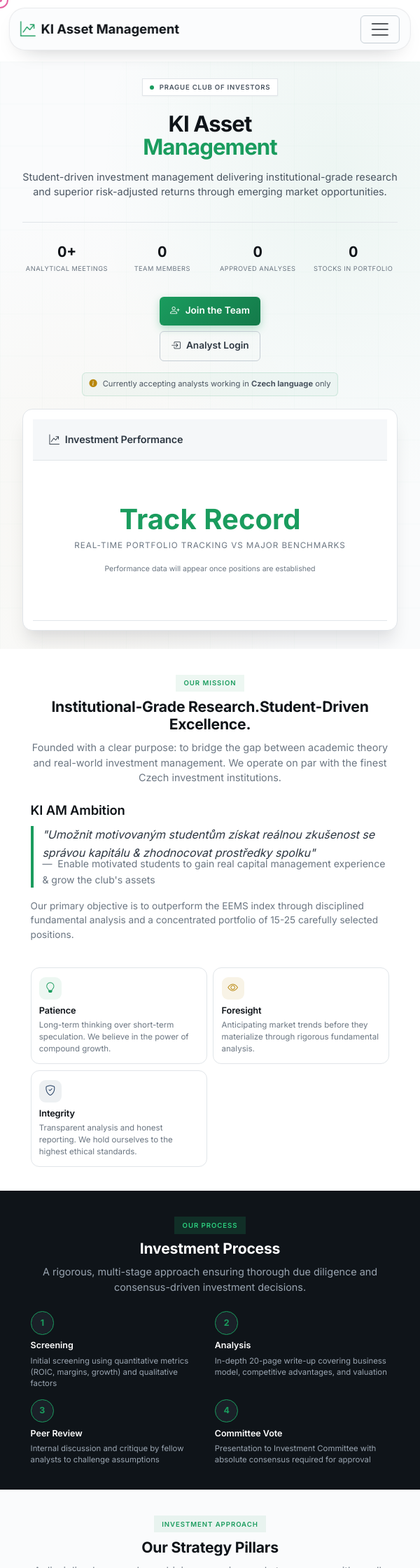
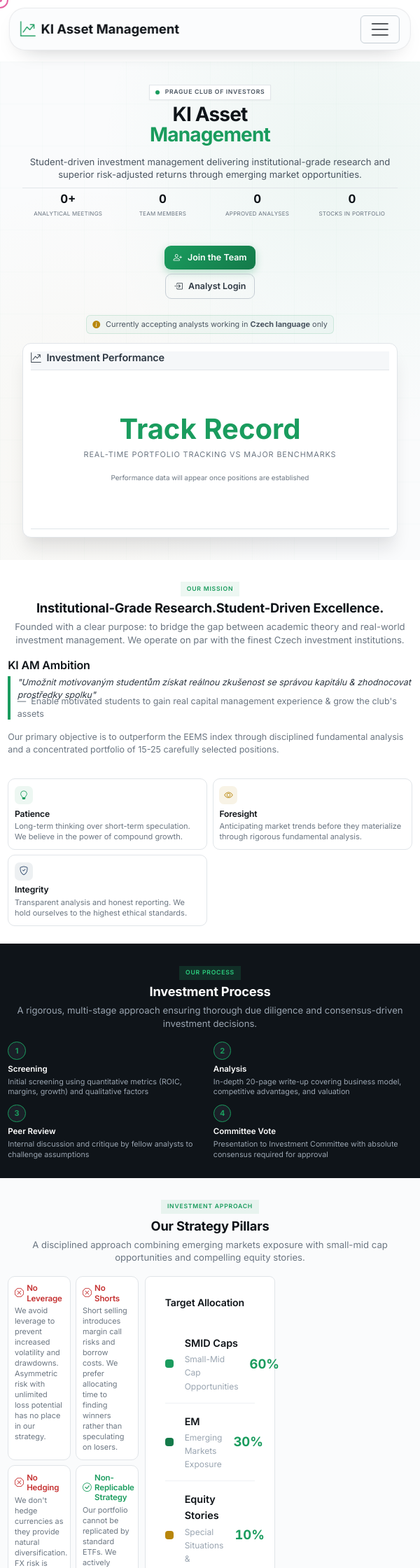
Before and after one commit to havliksimon/ki-asset-management, a Flask app: page / in a window 600 px wide. Shown: the top 2240 px of the page at 70% size. Run offline with Flask 3, Linux system fonts and the light colour scheme; data comes from the database, SQL or seed files in the repository; data that the repository does not hold is empty; some libraries are stand-ins or nearby versions.

Commit message:
mobile: compact pass + 56x smaller team photo
- second density pass on mobile.css: 3-up risk tiles and perk/universe cards,
  one-row hero stats and stat strip, small buttons (.btn 0.76rem), tighter
  line-heights; landing page at 390px: 16091px -> 7578px (~9 screens)
- team-member.png was 5.0MB served raw to phones -> 89KB JPEG at 900px
  (ffmpeg, q3), lazy + async decoded
- desktop untouched: every rule sits inside max-width:767.98px

```diff
--- a/app/static/css/mobile.css
+++ b/app/static/css/mobile.css
@@ -1,16 +1,20 @@
 /* =====================================================================
-   mobile.css — phone density layer
+   mobile.css — phone density layer  (phones ONLY; desktop is untouched)
    ---------------------------------------------------------------------
-   Loaded AFTER style.css. Everything here is inside `max-width` media
-   queries, so desktop rendering (>= 992px) is untouched by design.
+   Loaded after style.css. Everything visual lives inside max-width media
+   queries, so >= 992px renders exactly as before.
 
-   Purpose (2026-10-12): the landing page was 16,091px tall at 390px
-   (~19 screens) because every card grid collapsed to one column and
-   sections kept 64px paddings. This layer packs the same content into
-   two-column card grids, halves the vertical rhythm, tightens the type
-   scale, replaces the PDF <iframe> (iOS Safari shows only page 1 of an
-   inline PDF) with an explicit "open the PDF" action, and re-enables the
-   jump-to-section menu that used to be hidden on phones.
+   Goal: compact. The phone landing page was 16,091px tall at 390px
+   (~19 screens) because every card grid collapsed to one column, sections
+   kept 64px paddings, buttons were sized for a desktop hero, and the
+   featured-research PDF was an <iframe> — which iOS Safari cannot scroll
+   (it shows page 1 and stops).
+
+   Rules of the layer:
+     * two- and three-up grids instead of one card per row
+     * small buttons, tight line-heights, small type
+     * no decorative empty space: halved section rhythm, small gaps
+     * jump-to-section menu stays available on phones
    ===================================================================== */
 
 /* Desktop/tablet: the tap-through PDF card is phone-only. */
@@ -21,235 +25,301 @@
 @media (max-width: 767.98px) {
     /* ---------- vertical rhythm ---------- */
     :root {
-        --section-padding: 2.15rem;
+        --section-padding: 1.6rem;
     }
 
     .container {
-        padding-left: 0.85rem;
-        padding-right: 0.85rem;
+        padding-left: 0.7rem;
+        padding-right: 0.7rem;
+        max-width: none;
+    }
+
+    .row {
+        --bs-gutter-x: 0.55rem;
+        --bs-gutter-y: 0.55rem;
     }
 
     .section-header {
         max-width: none;
-        margin-bottom: 1.5rem;
+        margin-bottom: 1.05rem;
     }
 
     .section-label {
-        font-size: 0.6rem;
-        padding: 0.28rem 0.7rem;
-        margin-bottom: 0.55rem;
-        letter-spacing: 0.1em;
+        font-size: 0.54rem;
+        padding: 0.2rem 0.55rem;
+        margin-bottom: 0.4rem;
+        letter-spacing: 0.09em;
     }
 
+    /* Headlines: keep them from eating a full line on a narrow screen. */
     .section-title {
-        font-size: 1.32rem;
-        line-height: 1.22;
-        margin-bottom: 0.55rem;
+        font-size: 1.14rem;
+        line-height: 1.18;
+        margin-bottom: 0.4rem;
     }
 
-    /* a <br> inside a headline wastes a whole line on a narrow screen */
     .section-title br {
         display: none;
     }
 
     .section-subtitle {
-        font-size: 0.9rem;
-        line-height: 1.5;
+        font-size: 0.82rem;
+        line-height: 1.42;
+    }
+
+    /* ---------- generic buttons: small, no giant tap slabs ---------- */
+    .btn {
+        font-size: 0.76rem;
+        padding: 0.3rem 0.6rem;
+        border-radius: 8px;
+    }
+
+    .btn-sm {
+        font-size: 0.7rem;
+        padding: 0.22rem 0.5rem;
     }
 
     /* ---------- hero ---------- */
     .hero-section {
-        padding: 1.35rem 0 1.6rem;
+        padding: 0.9rem 0 1.1rem;
     }
 
     .hero-corporate {
-        gap: 1.15rem;
+        gap: 0.8rem;
     }
 
     .hero-title {
-        font-size: 1.95rem;
-        line-height: 1.06;
+        font-size: 1.75rem;
+        line-height: 1.02;
     }
 
     .hero-badge {
-        font-size: 0.6rem;
-        padding: 0.25rem 0.62rem;
+        font-size: 0.54rem;
+        padding: 0.18rem 0.5rem;
+        margin-bottom: 0.4rem;
     }
 
     .hero-subtitle {
-        font-size: 0.9rem;
-        line-height: 1.45;
+        font-size: 0.82rem;
+        line-height: 1.38;
+        margin-bottom: 0.6rem;
     }
 
+    /* four stats on one row — they are short numbers */
     .hero-stats-row {
-        gap: 0.5rem 0.6rem;
+        gap: 0.3rem;
+        padding: 0.45rem 0;
+        margin: 0.5rem 0;
     }
 
     .hero-stat-compact {
-        flex: 1 1 calc(25% - 0.6rem);
+        flex: 1 1 0;
+        min-width: 0;
         text-align: center;
     }
 
     .hero-stat-compact .value {
-        font-size: 1.3rem;
+        font-size: 1.05rem;
     }
 
     .hero-stat-compact .label {
-        font-size: 0.58rem;
+        font-size: 0.5rem;
+        letter-spacing: 0.03em;
     }
 
     .hero-cta {
-        gap: 0.5rem;
+        gap: 0.35rem;
+        margin-bottom: 0.4rem;
     }
 
     .btn-hero-primary,
     .btn-hero-secondary {
         max-width: none;
         width: auto;
-        padding: 0.6rem 0.95rem;
-        font-size: 0.85rem;
+        padding: 0.45rem 0.75rem;
+        font-size: 0.78rem;
+        border-radius: 9px;
     }
 
     .czech-note {
-        font-size: 0.7rem;
-        padding: 0.45rem 0.6rem;
+        font-size: 0.68rem;
+        line-height: 1.35;
+        padding: 0.35rem 0.5rem;
     }
 
     /* ---------- live performance panel ---------- */
     .performance-dashboard {
-        padding: 0.85rem;
-        border-radius: 14px;
+        padding: 0.7rem;
+        border-radius: 12px;
+    }
+
+    .performance-header {
+        padding: 0 0 0.5rem;
     }
 
     .performance-main {
-        padding: 0.75rem 0.15rem 0.9rem;
+        padding: 0.5rem 0.1rem 0.6rem;
     }
 
     .performance-main .return-value {
-        font-size: 2.05rem;
+        font-size: 1.8rem;
     }
 
     .performance-main .return-label {
-        font-size: 0.73rem;
+        font-size: 0.68rem;
     }
 
     .performance-main .return-meta {
-        font-size: 0.66rem;
+        font-size: 0.62rem;
     }
 
+    /* six risk tiles: 3 across, 2 rows */
     .risk-metrics {
-        grid-template-columns: repeat(2, minmax(0, 1fr));
-        gap: 0.35rem;
+        grid-template-columns: repeat(3, minmax(0, 1fr));
+        gap: 0.28rem;
     }
 
     .risk-metric {
-        padding: 0.5rem 0.4rem;
+        padding: 0.4rem 0.25rem;
+        border-radius: 8px;
     }
 
     .risk-metric .metric-label {
-        font-size: 0.56rem;
-        letter-spacing: 0.03em;
-        margin-bottom: 0.15rem;
+        font-size: 0.5rem;
+        letter-spacing: 0.02em;
+        margin-bottom: 0.1rem;
     }
 
     .risk-metric .metric-value {
-        font-size: 0.98rem;
+        font-size: 0.86rem;
     }
 
-    /* the tile label already carries the meaning on a phone */
     .risk-metric .metric-subtext {
         display: none;
     }
 
     .benchmark-comparison {
         grid-template-columns: repeat(3, minmax(0, 1fr));
-        gap: 0.4rem;
-        padding: 0.6rem 0.5rem;
+        gap: 0.3rem;
+        padding: 0.45rem 0.35rem;
     }
 
     .benchmark-item .benchmark-name {
-        font-size: 0.56rem;
+        font-size: 0.5rem;
     }
 
     .benchmark-item .benchmark-value {
-        font-size: 0.8rem;
+        font-size: 0.74rem;
     }
 
-    /* ---------- card grids: two per row ---------- */
+    /* ---------- card grids: two per row, small cards ---------- */
     .feature-grid,
     .strategy-grid,
     .risk-grid,
-    .team-grid,
-    .universe-grid {
+    .team-grid {
         grid-template-columns: repeat(2, minmax(0, 1fr));
-        gap: 0.55rem;
+        gap: 0.45rem;
     }
 
     .feature-card,
     .strategy-card,
     .risk-card {
-        padding: 0.8rem 0.7rem;
-        border-radius: 12px;
+        padding: 0.6rem 0.55rem;
+        border-radius: 10px;
     }
 
     .feature-icon {
-        width: 32px;
-        height: 32px;
-        font-size: 0.92rem;
-        margin-bottom: 0.5rem;
-        border-radius: 9px;
+        width: 26px;
+        height: 26px;
+        font-size: 0.78rem;
+        margin-bottom: 0.35rem;
+        border-radius: 7px;
     }
 
     .feature-title {
-        font-size: 0.8rem;
-        margin-bottom: 0.28rem;
+        font-size: 0.76rem;
+        margin-bottom: 0.2rem;
     }
 
     .feature-text {
-        font-size: 0.72rem;
-        line-height: 1.45;
+        font-size: 0.69rem;
+        line-height: 1.38;
     }
 
     .strategy-card h4 {
-        font-size: 0.77rem;
-        gap: 0.35rem;
-        margin-bottom: 0.28rem;
+        font-size: 0.72rem;
+        gap: 0.28rem;
+        margin-bottom: 0.2rem;
     }
 
     .strategy-card h4 i {
-        font-size: 0.88rem;
+        font-size: 0.8rem;
     }
 
     .strategy-card p {
-        font-size: 0.71rem;
-        line-height: 1.45;
+        font-size: 0.68rem;
+        line-height: 1.38;
     }
 
     .risk-card .risk-header {
-        gap: 0.4rem;
-        margin-bottom: 0.4rem;
+        gap: 0.3rem;
+        margin-bottom: 0.3rem;
     }
 
     .risk-card .risk-icon {
-        width: 26px;
-        height: 26px;
+        width: 22px;
+        height: 22px;
+        font-size: 0.66rem;
+    }
+
+    .risk-card .risk-title {
         font-size: 0.72rem;
     }
 
-    .risk-card .risk-title {
-        font-size: 0.77rem;
+    .risk-card .risk-desc {
+        font-size: 0.68rem;
+        line-height: 1.38;
     }
 
-    .risk-card .risk-desc {
-        font-size: 0.71rem;
-        line-height: 1.45;
+    /* ---------- bootstrap scaffolding: two-up, or three-up when tiny ---------- */
+    /* Bootstrap collapses .col-md-4 / .col-lg-6 to 100% below 768px, which turned
+       every three-card row into three full-width cards. */
+    #universe .row > [class*="col-"],
+    .perks-section .row > .col-md-4,
+    #strategy .row > [class*="col-"] {
+        flex: 0 0 33.3333%;
+        max-width: 33.3333%;
     }
 
-    /* ---------- investment process: 2x2 instead of 4 stacked rows ---------- */
+    .perk-card {
+        padding: 0.6rem 0.5rem;
+        border-radius: 10px;
+    }
+
+    .perk-icon {
+        width: 26px;
+        height: 26px;
+        font-size: 0.78rem;
+        margin-bottom: 0.35rem;
+        border-radius: 7px;
+    }
+
+    .perk-card h4 {
+        font-size: 0.74rem;
+        margin-bottom: 0.18rem;
+    }
+
+    .perk-card p {
+        font-size: 0.67rem;
+        line-height: 1.36;
+        margin: 0;
+    }
+
+    /* ---------- investment process: 4 across in one row ---------- */
     .process-flow {
         display: grid;
         grid-template-columns: repeat(2, minmax(0, 1fr));
-        gap: 0.85rem;
+        gap: 0.6rem;
         max-width: none;
     }
 
@@ -259,146 +329,103 @@
     }
 
     .process-step .step-number {
-        width: 2.1rem;
-        height: 2.1rem;
-        font-size: 0.78rem;
-        margin: 0 0 0.35rem;
+        width: 1.6rem;
+        height: 1.6rem;
+        font-size: 0.68rem;
+        margin: 0 0 0.25rem;
         border-width: 1px;
     }
 
     .process-step .step-title {
-        font-size: 0.78rem;
-        margin-bottom: 0.2rem;
+        font-size: 0.72rem;
+        margin-bottom: 0.15rem;
     }
 
     .process-step .step-desc {
-        font-size: 0.71rem;
-        line-height: 1.45;
+        font-size: 0.67rem;
+        line-height: 1.36;
     }
 
-    /* ---------- stats: 2x2 ---------- */
+    /* ---------- stats: one dense strip ---------- */
     .stats-section {
-        padding: 1.5rem 0;
+        padding: 0.9rem 0;
     }
 
     .stats-grid {
-        grid-template-columns: repeat(2, minmax(0, 1fr));
-        gap: 0.5rem;
+        grid-template-columns: repeat(4, minmax(0, 1fr));
+        gap: 0.3rem;
     }
 
     .stat-item {
-        padding: 0.3rem;
+        padding: 0.15rem;
     }
 
     .stat-number {
-        font-size: 1.55rem;
-        margin-bottom: 0.15rem;
+        font-size: 1.25rem;
+        margin-bottom: 0.05rem;
     }
 
     .stat-label {
-        font-size: 0.56rem;
+        font-size: 0.5rem;
+        letter-spacing: 0.04em;
     }
 
-    /* ---------- team: compact two-up ---------- */
+    /* ---------- team ---------- */
     .team-grid {
         max-width: none;
     }
 
     .team-image-wrapper {
-        height: 94px;
+        height: 72px;
     }
 
     .team-content {
-        padding: 0.6rem 0.65rem;
+        padding: 0.5rem 0.55rem;
     }
 
     .team-name {
-        font-size: 0.85rem;
+        font-size: 0.8rem;
     }
 
     .team-role {
-        font-size: 0.68rem;
+        font-size: 0.62rem;
+    }
+
+    .team-edu {
+        font-size: 0.62rem;
+    }
+
+    .team-quote {
+        font-size: 0.66rem;
+        line-height: 1.36;
+        margin: 0.3rem 0;
     }
 
     .team-photo {
-        margin-bottom: 1rem;
+        margin-bottom: 0.7rem;
     }
 
-/* ---------- featured research: no inline PDF on iOS ---------- */
+    .team-photo img {
+        height: 130px;
+    }
+
+    .team-photo-caption {
+        font-size: 0.62rem;
+        padding: 0.35rem 0.6rem;
+    }
+
+    /* ---------- featured research: no inline PDF on iOS ---------- */
     .research-viewer-frame {
         display: none;
     }
 
-    /* the tap-through card that replaces the iframe */
-    .research-mobile-cta {
-        display: flex;
-        gap: 0.75rem;
-        padding: 0.85rem;
-    }
-
-    .research-mobile-poster {
-        flex: 0 0 74px;
-        width: 74px;
-        height: 104px;
-        border-radius: 9px;
-        border: 1px solid var(--color-gray-200);
-        background-color: var(--color-gray-100);
-        background-size: cover;
-        background-position: center;
-        display: flex;
-        align-items: center;
-        justify-content: center;
-        color: var(--primary-green);
-        font-size: 1.6rem;
-    }
-
-    .research-mobile-body {
-        min-width: 0;
-        display: flex;
-        flex-direction: column;
-        gap: 0.3rem;
-    }
-
-    .research-mobile-title {
-        font-size: 0.86rem;
-        font-weight: 600;
-        line-height: 1.25;
-        color: var(--color-gray-900);
-        display: -webkit-box;
-        -webkit-line-clamp: 3;
-        -webkit-box-orient: vertical;
-        overflow: hidden;
-    }
-
-    .research-mobile-hint {
-        margin: 0;
-        font-size: 0.7rem;
-        line-height: 1.4;
-        color: var(--color-gray-400);
-    }
-
-    .research-mobile-actions {
-        display: flex;
-        flex-wrap: wrap;
-        gap: 0.4rem;
-        margin-top: auto;
-        padding-top: 0.15rem;
-    }
-
-    .research-mobile-actions .btn-hero-primary,
-    .research-mobile-actions .btn-hero-secondary {
-        padding: 0.5rem 0.7rem;
-        font-size: 0.78rem;
-        border-radius: 9px;
-    }
-
     .research-picker {
         flex-direction: row;
-        gap: 0.4rem;
+        gap: 0.3rem;
         max-height: none;
         overflow-x: auto;
         overflow-y: hidden;
-        padding: 0 0 0.35rem;
+        padding: 0 0 0.3rem;
         -webkit-overflow-scrolling: touch;
         scrollbar-width: none;
     }
@@ -414,71 +441,105 @@
     .research-pick {
         flex: 0 0 auto;
         width: auto;
-        max-width: 70vw;
+        max-width: 60vw;
+        padding: 0.22rem 0.4rem;
+    }
+
+    .research-pick-thumb {
+        width: 26px;
+        height: 26px;
+    }
+
+    .research-pick-title {
+        font-size: 0.7rem;
+        -webkit-line-clamp: 1;
+    }
+
+    .research-pick-meta {
+        font-size: 0.56rem;
     }
 
     .research-viewer-bar {
-        gap: 0.5rem;
-        padding: 0.5rem 0.6rem;
+        gap: 0.35rem;
+        padding: 0.4rem 0.5rem;
     }
 
     .research-viewer-title {
-        font-size: 0.76rem;
+        font-size: 0.7rem;
     }
 
     /* the tap-through card that replaces the iframe */
     .research-mobile-cta {
         display: flex;
+        gap: 0.6rem;
+        padding: 0.7rem;
+    }
+
+    .research-mobile-poster {
+        flex: 0 0 58px;
+        width: 58px;
+        height: 80px;
+        border-radius: 8px;
+        border: 1px solid var(--color-gray-200);
+        background-color: var(--color-gray-100);
+        background-size: cover;
+        background-position: center;
+        display: flex;
+        align-items: center;
+        justify-content: center;
+        color: var(--primary-green);
+        font-size: 1.3rem;
+    }
+
+    .research-mobile-body {
+        min-width: 0;
+        display: flex;
+        flex-direction: column;
+        gap: 0.2rem;
+    }
+
+    .research-mobile-title {
+        font-size: 0.8rem;
+        font-weight: 600;
+        line-height: 1.2;
+        color: var(--color-gray-900);
+        display: -webkit-box;
+        -webkit-line-clamp: 3;
+        -webkit-box-orient: vertical;
+        overflow: hidden;
+    }
+
+    .research-mobile-hint {
+        margin: 0;
+        font-size: 0.64rem;
+        line-height: 1.35;
+        color: var(--color-gray-400);
+    }
+
+    .research-mobile-actions {
+        display: flex;
+        flex-wrap: wrap;
+        gap: 0.3rem;
+        margin-top: auto;
+    }
+
+    .research-mobile-actions .btn-hero-primary,
+    .research-mobile-actions .btn-hero-secondary {
+        padding: 0.38rem 0.55rem;
+        font-size: 0.72rem;
+        border-radius: 8px;
     }
 
     .research-note {
-        font-size: 0.7rem;
+        font-size: 0.64rem;
+        margin-top: 0.5rem;
     }
 
-    /* ---------- bootstrap scaffolding: two-up instead of one-per-row ---------- */
-    /* Bootstrap collapses .col-md-4 / .col-lg-6 to 100% below 768px, which turned
-       every three-card row into three full-width cards. Small cards go two-up;
-       the wide chart columns (.col-lg-7) stay full width so charts keep room. */
-    .row {
-        --bs-gutter-x: 0.8rem;
-        --bs-gutter-y: 0.8rem;
-    }
-
-    #universe .row > [class*="col-"],
-    .perks-section .row > .col-md-4,
-    #strategy .row > [class*="col-"] {
-        flex: 0 0 50%;
-        max-width: 50%;
-    }
-
-    .perk-card {
-        padding: 0.85rem 0.8rem;
-        border-radius: 12px;
-    }
-
-    .perk-icon {
-        width: 34px;
-        height: 34px;
-        font-size: 0.95rem;
-        margin-bottom: 0.55rem;
-        border-radius: 9px;
-    }
-
-    .perk-card h4 {
-        font-size: 0.82rem;
-        margin-bottom: 0.25rem;
-    }
-
-    .perk-card p {
-        font-size: 0.72rem;
-        line-height: 1.45;
-        margin: 0;
-    }
-
+    /* ---------- about / prose / cards ---------- */
     /* the three "values" cards in About carry an inline one-column style */
     #about .feature-grid {
         grid-template-columns: repeat(2, minmax(0, 1fr)) !important;
-        gap: 0.55rem;
+        gap: 0.45rem;
     }
 
     #about .feature-card.mb-3 {
@@ -486,80 +547,109 @@
     }
 
     #about blockquote {
-        padding-left: 0.8rem !important;
-        margin-bottom: 0.9rem !important;
+        padding-left: 0.6rem !important;
+        margin-bottom: 0.6rem !important;
+    }
+
+    #about blockquote p,
+    #about .blockquote-footer {
+        font-size: 0.78rem;
+        line-height: 1.4;
     }
 
     #about h3 {
-        font-size: 1.15rem;
-        margin-bottom: 0.7rem !important;
+        font-size: 1rem;
+        margin-bottom: 0.4rem !important;
     }
 
-    /* generic prose/card tightening for every remaining section */
+    /* the portfolio chart in About is 200px tall in an inline style */
+    #about .card-body [style*="height: 200px"] {
+        height: 130px !important;
+    }
+
     .section .text-muted,
     .section .lead {
-        font-size: 0.85rem;
-        line-height: 1.5;
+        font-size: 0.78rem;
+        line-height: 1.42;
     }
 
     .section .card-body {
-        padding: 0.85rem !important;
+        padding: 0.6rem !important;
     }
 
     .section h5,
     .section h4.mb-4 {
-        font-size: 0.95rem;
+        font-size: 0.88rem;
     }
 
     .section .row.mt-3,
     .section .row.mt-4 {
-        margin-top: 0.6rem !important;
+        margin-top: 0.45rem !important;
     }
 
     /* ---------- CTA ---------- */
     .cta-section {
-        padding: 2.2rem 0;
+        padding: 1.4rem 0;
     }
 
     .cta-content {
-        padding: 1.4rem 1rem;
+        padding: 1rem 0.8rem;
+        border-radius: 12px;
     }
 
     .cta-title {
-        font-size: 1.35rem;
+        font-size: 1.15rem;
+        margin-bottom: 0.35rem;
     }
 
     .cta-text {
-        font-size: 0.9rem;
-        line-height: 1.5;
+        font-size: 0.8rem;
+        line-height: 1.4;
     }
 
     /* ---------- jump-to-section menu: keep it on phones ---------- */
     .secnav {
         display: flex;
-        right: 0.7rem;
-        bottom: 0.9rem;
+        right: 0.6rem;
+        bottom: 0.7rem;
     }
 
     .secnav-toggle {
-        width: 42px;
-        height: 42px;
-        font-size: 1rem;
+        width: 38px;
+        height: 38px;
+        font-size: 0.92rem;
     }
 
     .secnav-panel {
         min-width: 0;
-        width: min(78vw, 280px);
+        width: min(74vw, 260px);
     }
 
     .secnav-list {
-        max-height: 52vh;
+        max-height: 50vh;
+    }
+
+    /* ---------- footer ---------- */
+    .footer,
+    .site-footer {
+        padding: 1.2rem 0 1.4rem;
+    }
+
+    .footer-content,
+    .footer-links {
+        gap: 0.5rem;
+    }
+
+    .footer p,
+    .footer a,
+    .footer-links a {
+        font-size: 0.72rem;
     }
 }
 
-/* On a phone in landscape / small tablet the hero panel can breathe again */
+/* Phones turned sideways have room for the desktop-ish hero column */
 @media (min-width: 576px) and (max-width: 767.98px) {
     .hero-stat-compact {
-        flex: 1 1 calc(25% - 0.6rem);
+        flex: 1 1 0;
     }
 }
--- a/app/templates/main/index.html
+++ b/app/templates/main/index.html
@@ -782,6 +782,7 @@
                     <img src="{{ url_for('static', filename='images/team-leader.jpg') }}"
                          alt="Adam Kolomazník"
                          class="team-image"
+                         loading="lazy" decoding="async"
                          onerror="this.style.display='none'">
                     <div class="team-image-overlay"></div>
                 </div>
@@ -805,9 +806,10 @@
             <!-- Šimon Havlík -->
             <div class="team-card reveal reveal-delay-2">
                 <div class="team-image-wrapper">
-                    <img src="{{ url_for('static', filename='images/team-member.png') }}"
+                    <img src="{{ url_for('static', filename='images/team-member.jpg') }}"
                          alt="Šimon Havlík"
                          class="team-image"
+                         loading="lazy" decoding="async"
                          onerror="this.style.display='none'">
                     <div class="team-image-overlay"></div>
                 </div>
```
Also changed, not shown: app/static/images/team-member.jpg (added), 1 other file.
